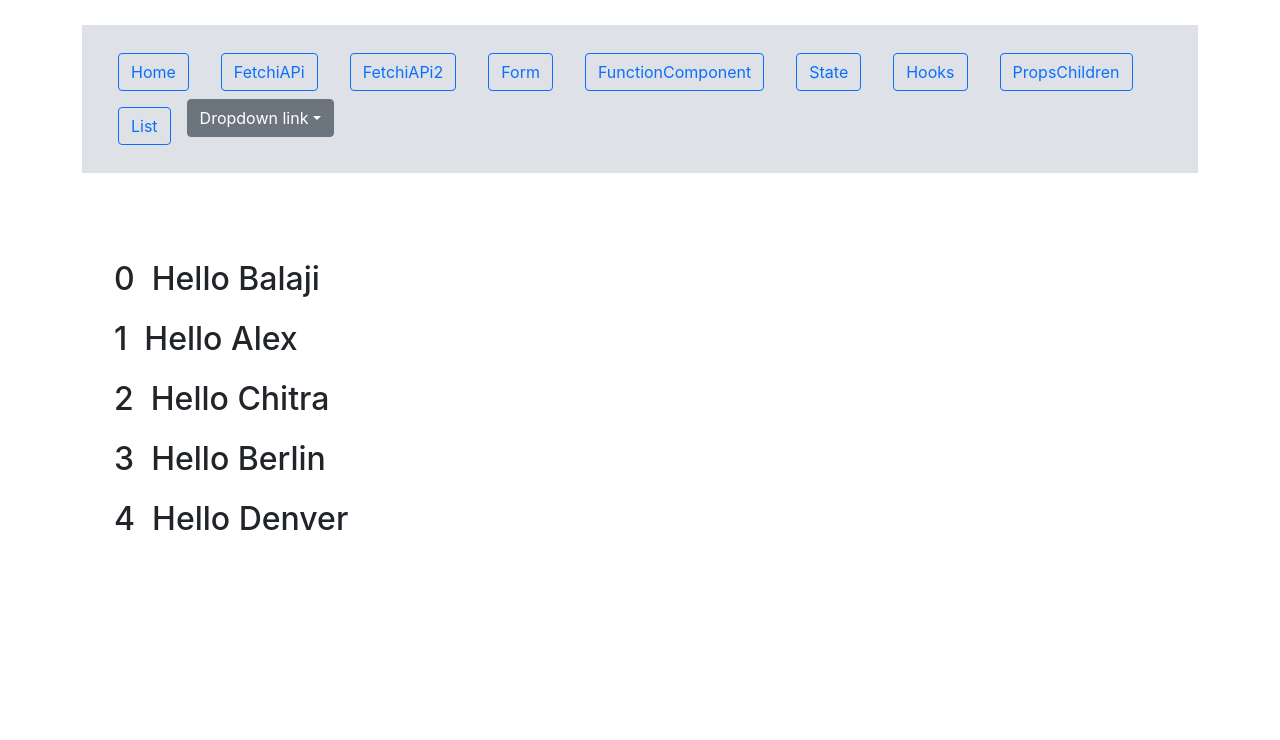
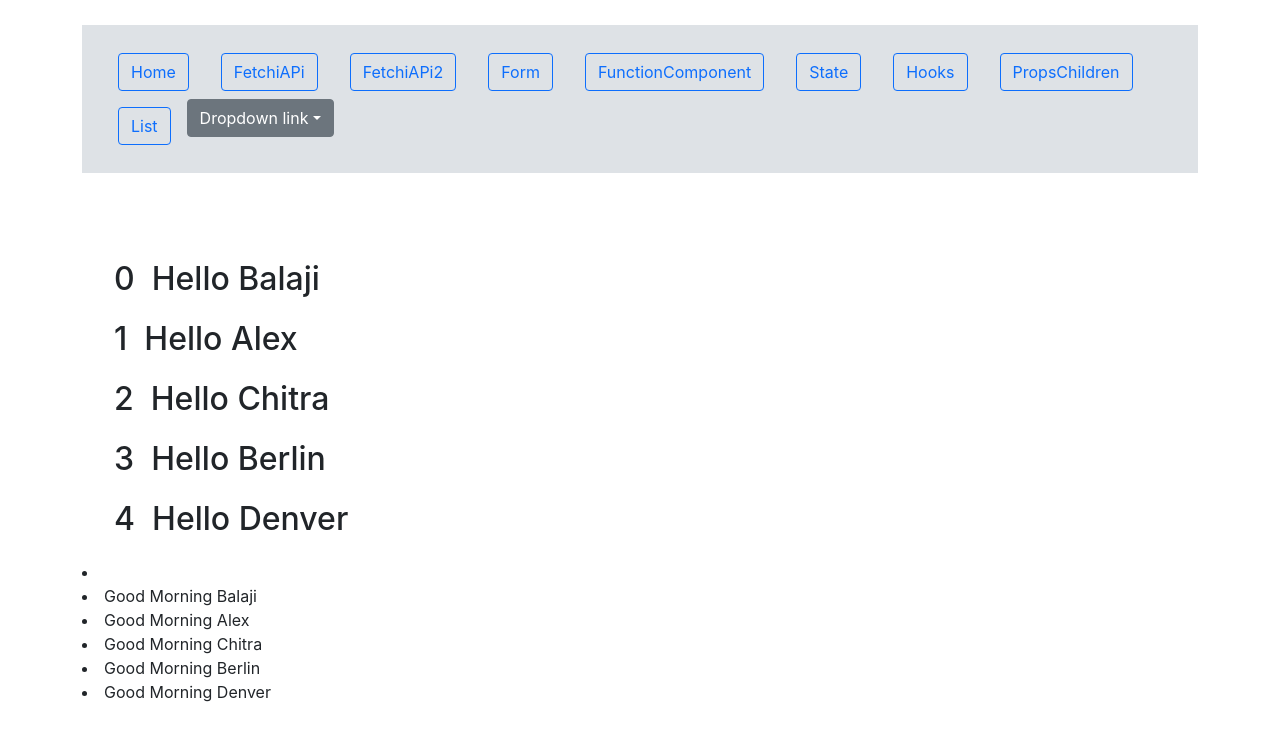
Before and after one commit to balaji1610/basic_react_new, a React (Create React App) app: page /List in a window 1280 px wide. Shown: the top 740 px of the page. Built offline with nearby package versions, Linux system fonts and the light colour scheme.

Commit message:
Member Props

```diff
--- a/src/Components/Lists.jsx
+++ b/src/Components/Lists.jsx
@@ -3,8 +3,14 @@ import react from "react";
 const Lists = () => {
   var array = ["Balaji", "Alex", "Chitra", "Berlin", "Denver"];
 
+  const Member = (props) => {
+    return <li>Good Morning {props.members} </li>;
+  };
+
   return (
     <div>
+      <div>
+        {" "}
         <ul>
           {array.map((items, index) => (
             <h1>
@@ -13,6 +19,15 @@ const Lists = () => {
           ))}
         </ul>
       </div>
+      <div>
+        {" "}
+        <li>
+          {array.map((items2) => (
+            <Member members={items2} />
+          ))}
+        </li>
+      </div>
+    </div>
   );
 };
 
```
Lines whose indentation alone changed are shown as unchanged.
